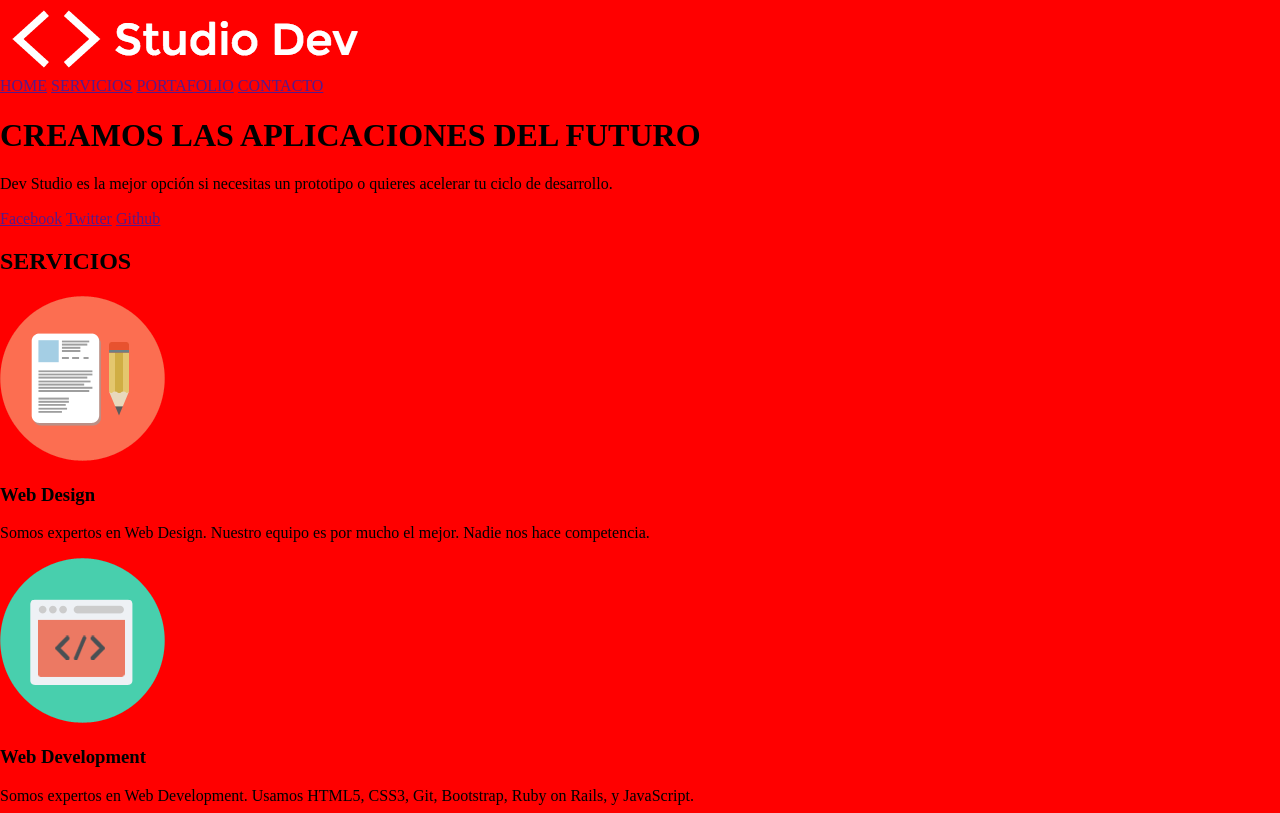
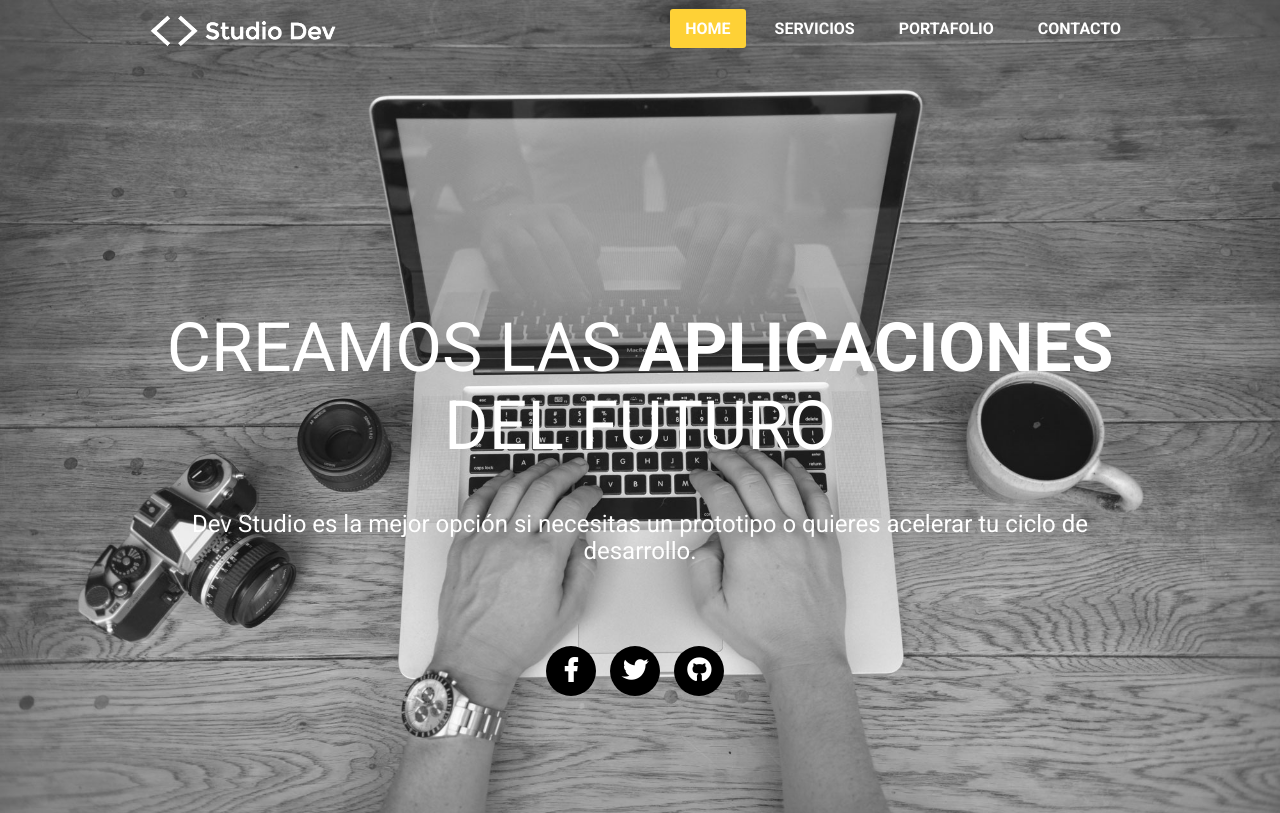
Before and after one commit to davidmeddina/studiodev, a plain HTML site: page index.html in a window 1280 px wide. Shown: the top 813 px of the page. Drawn offline with Linux system fonts and the light colour scheme.

Commit message:
social icons

```diff
--- a/css/style.css
+++ b/css/style.css
@@ -1,4 +1,78 @@
+body{
+  font-family: 'Roboto', sans-serif;
+}
 
-body{
-  background-color: red;
+.home-wrapper{
+  background: url('../images/background.jpg') no-repeat center top;
+  background-size: cover;
+  color: white;
 }
+
+header{
+  padding: 10px 0;
+}
+
+header img{
+  width: 200px;
+}
+
+header nav{
+  float: right;
+  margin-top: 10px;
+}
+
+header nav a{
+  color: white;
+  font-weight: bold;
+  text-decoration: none;
+  margin-left: 10px;
+  padding: 10px 15px;
+}
+
+header nav a.active{
+  background-color: #fed136;
+  border-radius: 3px;
+}
+
+#home{
+  text-align: center;
+  padding: 200px 0 150px;
+}
+
+#home h1{
+  font-size: 68px;
+  font-weight: normal;
+}
+
+#home p{
+  font-size: 24px;
+}
+
+#home .social{
+  margin-top: 80px;
+}
+
+#home .social a{
+  color: white;
+  display: inline-block;
+  border-radius: 50%;
+  background-color: black;
+  font-size: 24px;
+  font-weight: bold;
+  height: 50px;
+  width: 50px;
+  line-height: 50px;
+  margin-right: 10px;
+  -webkit-transition: all .3s;
+  -moz-transition: all .3s;
+  transition: all .3s;
+}
+
+#home .social a:hover{
+  background-color: #fed136;
+}
+.container{
+  width: 992px;
+  margin-left: auto;
+  margin-right: auto;
+}
--- a/index.html
+++ b/index.html
@@ -1,31 +1,39 @@
 <!DOCTYPE html>
 <html>
+
 <head>
   <title>Studio Dev</title>
+  <link href="https://fonts.googleapis.com/css?family=Roboto:400,500,700&display=swap" rel="stylesheet">
+  <link rel="stylesheet" href="https://use.fontawesome.com/releases/v5.5.0/css/all.css"
+    integrity="sha384-B4dIYHKNBt8Bc12p+WXckhzcICo0wtJAoU8YZTY5qE0Id1GSseTk6S+L3BlXeVIU" crossorigin="anonymous">
   <link rel="stylesheet" href="css/normalize.css">
   <link rel="stylesheet" href="css/style.css">
 </head>
+
 <body>
-    <header>
+  <div class="home-wrapper">
+    <header class="container">
       <img src="images/logo.png" alt="Logo Studio Dev">
       <nav>
-        <a href="">HOME</a>
+        <a href="" class="active">HOME</a>
         <a href="">SERVICIOS</a>
         <a href="">PORTAFOLIO</a>
         <a href="">CONTACTO</a>
       </nav>
     </header>
 
-      <section>
-        <h1>CREAMOS LAS APLICACIONES DEL FUTURO</h1>
+    <section id="home" class="container">
+      <h1>CREAMOS LAS <strong>APLICACIONES</strong> DEL FUTURO</h1>
       <p>Dev Studio es la mejor opción si necesitas un prototipo o quieres acelerar tu ciclo de desarrollo.</p>
 
-        <div>
-          <a href="">Facebook</a>
-          <a href="">Twitter</a>
-          <a href="">Github</a>
+      <div class="social">
+        <a href=""><i class="fab fa-facebook-f"></i></a>
+        <a href=""><i class="fab fa-twitter"></i></a>
+        <a href=""><i class="fab fa-github"></i></a>
       </div>
     </section>
+  </div>
+
 
   <section>
     <h2>SERVICIOS</h2>
@@ -96,4 +104,5 @@
     2015 Studio Dev, Todos los derechos reservados.
   </footer>
 </body>
+
 </html>
```
Lines whose indentation alone changed are shown as unchanged.
